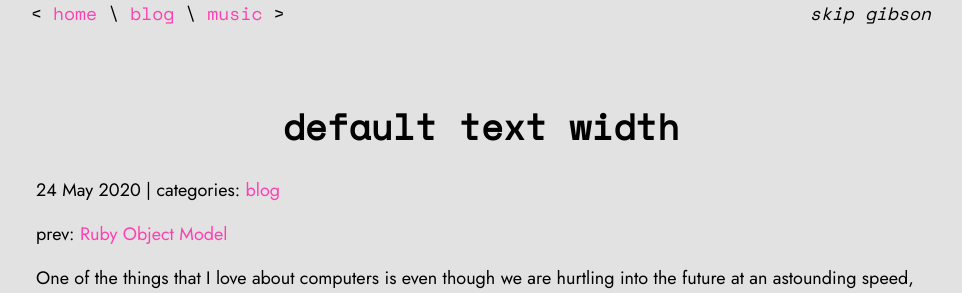
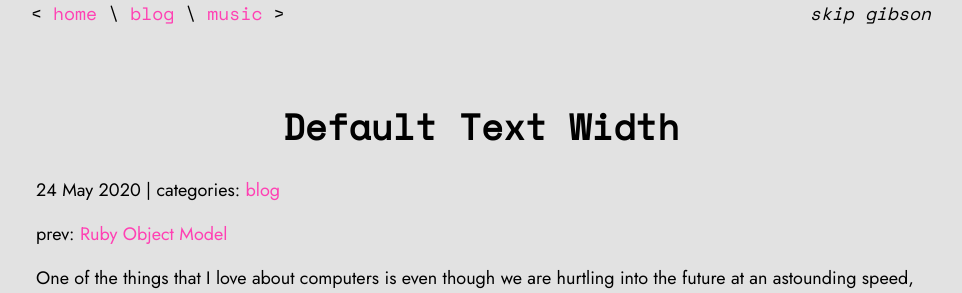
Before and after one commit to skipcloud/skipcloud.github.io, a Jekyll site: the page built from _posts/2020-05-24-default-text-width.md, in a window 1280 px wide and 900 px high. Shown: the top 293 px of the window, without its empty margins (159-1121 px from the left). Built offline with Jekyll 4.4.1, drawn with Linux system fonts in a browser that asks for light colours.

Commit message:
posts: capitalise default text width

```diff
--- a/_posts/2020-05-24-default-text-width.md
+++ b/_posts/2020-05-24-default-text-width.md
@@ -1,6 +1,6 @@
 ---
 layout: post
-title: default text width
+title: Default Text Width
 date: 2020-05-24 09:47:41+01:00
 categories: [blog]
 tags: ['text width']
```
